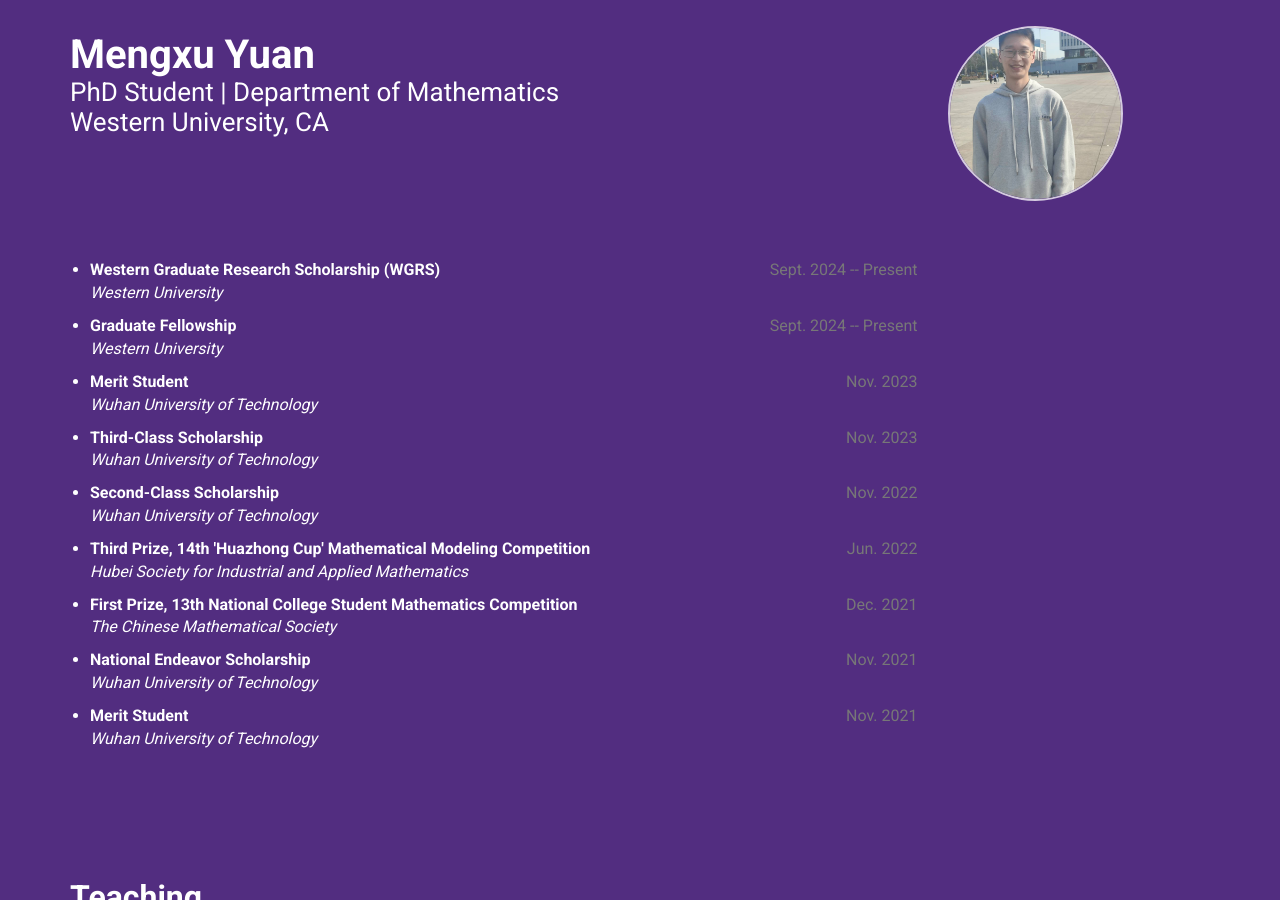
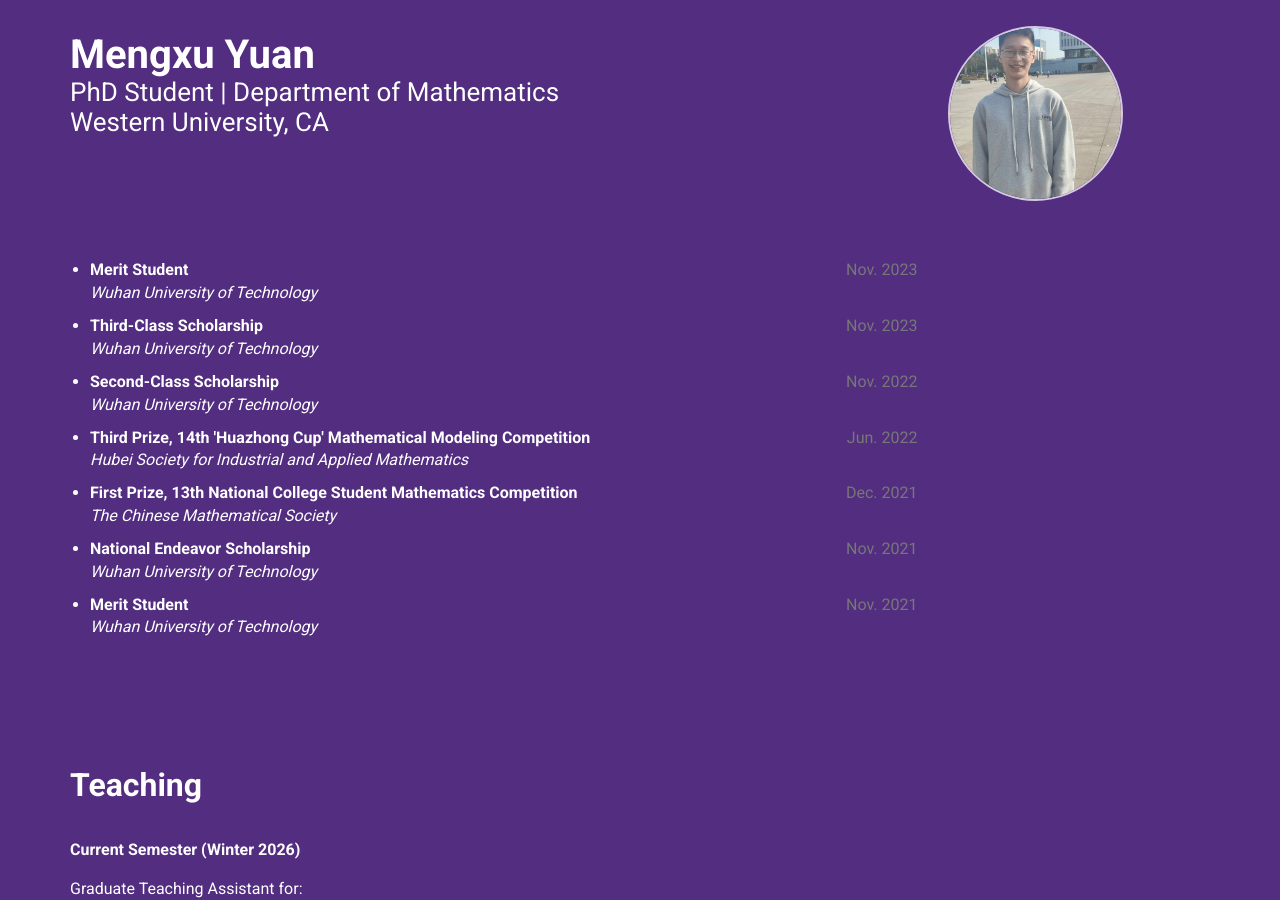
Before and after one commit to Mengxu3/mengxu3.github.io, a Jekyll site: the page built from index.html, in a window 1280 px wide and 900 px high, scrolled down 1395 px. Built offline with Jekyll 4.4.1, drawn with Linux system fonts in a browser that asks for light colours; nearby versions of some CDN libraries.

Commit message:
Delete Western Graduate Research Scholarship and Fellowship
Removed two awards for Western University from awards.yml.

```diff
--- a/_data/awards.yml
+++ b/_data/awards.yml
@@ -1,12 +1,3 @@
-- name: Western Graduate Research Scholarship (WGRS)
-  year: Sept. 2024 -- Present
-  organization: Western University
-  description: ""
-
-- name: Graduate Fellowship
-  year: Sept. 2024 -- Present
-  organization: Western University
-  description: ""
 
 - name: Merit Student
   year: Nov. 2023
```
